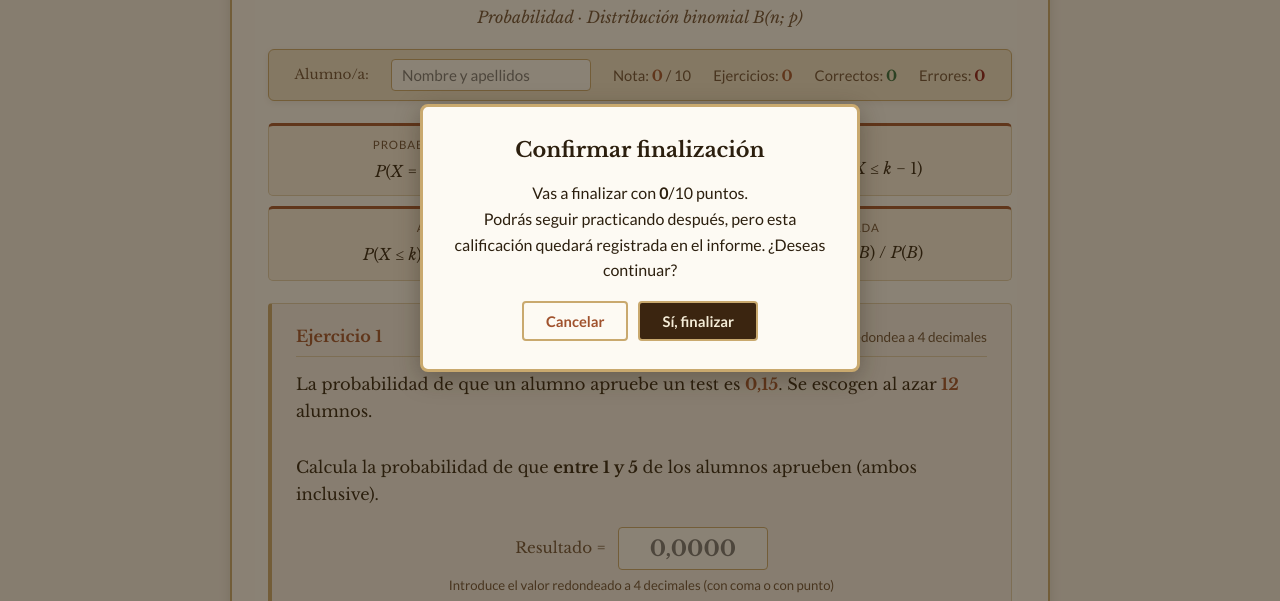
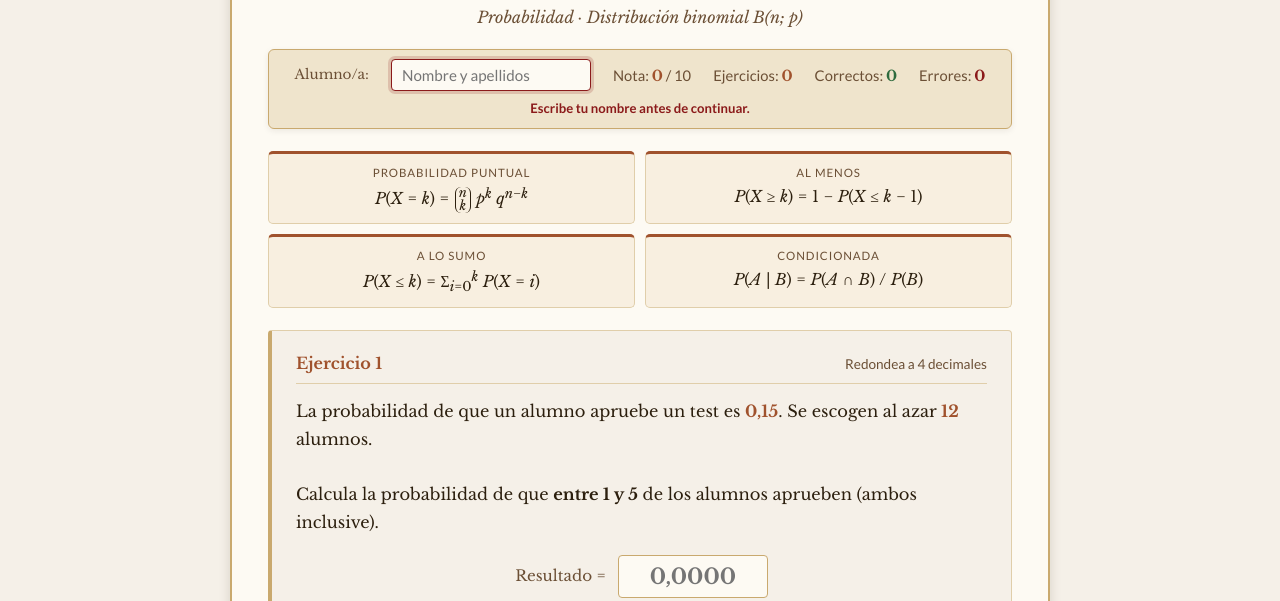
Before and after one commit to martamates11/fichas-matamates, a plain HTML site: page distribuciones/binomial.html in a window 1280 px wide. Both pictures are taken after a click on the button "Finalizar y calificar". Shown: the part 162-763 px from the top of the page. Drawn offline with nearby package versions, Linux system fonts and the light colour scheme.

Commit message:
Ficha de la binomial: nombre obligatorio antes de comprobar o finalizar
Aviso «Escribe tu nombre antes de continuar» en la barra del alumno,
con el campo resaltado en rojo y el foco en él; desaparece al escribir
(al menos dos caracteres). Igual que en las demás fichas clásicas crema.

Co-Authored-By: Claude Opus 5.5 <noreply@anthropic.com>
Claude-Session: https://claude.ai/code/session_01SdvaMbTsSjQB1XGTNc5jHi

```diff
--- a/distribuciones/binomial.html
+++ b/distribuciones/binomial.html
@@ -41,6 +41,9 @@ h1,h2,h3,.titulo-ficha{font-family:'Libre Baskerville',serif;color:var(--color-t
 .barra .dato b{color:var(--color-acento);font-family:'Libre Baskerville',serif}
 .barra .dato.ok b{color:var(--color-correcto)}
 .barra .dato.ko b{color:var(--color-incorrecto)}
+.barra input.falta{border-color:var(--color-incorrecto);box-shadow:0 0 0 3px rgba(139,26,26,.18)}
+.aviso-nombre{color:var(--color-incorrecto);font-size:.82rem;font-weight:700;display:none;width:100%;text-align:center}
+.aviso-nombre.visible{display:block}
 
 /* Recordatorio de fórmulas */
 .recordatorio{display:grid;grid-template-columns:repeat(auto-fit,minmax(290px,1fr));gap:10px;margin-bottom:22px}
@@ -152,6 +155,7 @@ h1,h2,h3,.titulo-ficha{font-family:'Libre Baskerville',serif;color:var(--color-t
     <span class="dato">Ejercicios: <b id="tot">0</b></span>
     <span class="dato ok">Correctos: <b id="cor">0</b></span>
     <span class="dato ko">Errores: <b id="err">0</b></span>
+    <div class="aviso-nombre" id="aviso-nombre" role="alert">Escribe tu nombre antes de continuar.</div>
   </div>
 
   <div class="recordatorio">
@@ -438,8 +442,24 @@ function explicarCondicional(n,p,q,k1,k2,pAyB,pB,res){
 <div class="res-final">✅ P(A|B) = <b>${res_str}</b></div>`;
 }
 
+// Nombre obligatorio (al menos 2 caracteres) antes de comprobar o finalizar
+function nombreValido(){
+  const ok = nombreInput.value.trim().length >= 2;
+  nombreInput.classList.toggle('falta', !ok);
+  document.getElementById('aviso-nombre').classList.toggle('visible', !ok);
+  if(!ok) nombreInput.focus();
+  return ok;
+}
+nombreInput.addEventListener('input', ()=>{
+  if(nombreInput.value.trim().length >= 2){
+    nombreInput.classList.remove('falta');
+    document.getElementById('aviso-nombre').classList.remove('visible');
+  }
+});
+
 function comprobar(){
   if(respondido) return;
+  if(!nombreValido()) return;
   const rawVal=document.getElementById('resp').value.trim();
   if(rawVal===''){
     const fb=document.getElementById('fb');
@@ -559,6 +579,7 @@ function mostrarModalFinal(){
 }
 
 document.getElementById('finalizarBtn').addEventListener('click', () => {
+  if(!nombreValido()) return;
   document.getElementById('confirmPuntos').textContent = puntos;
   document.getElementById('confirmOverlay').classList.add('active');
 });
```
